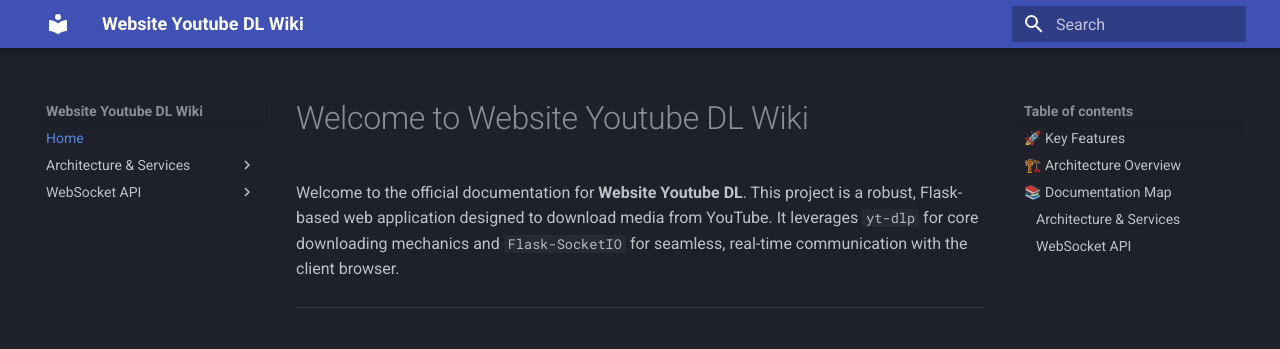
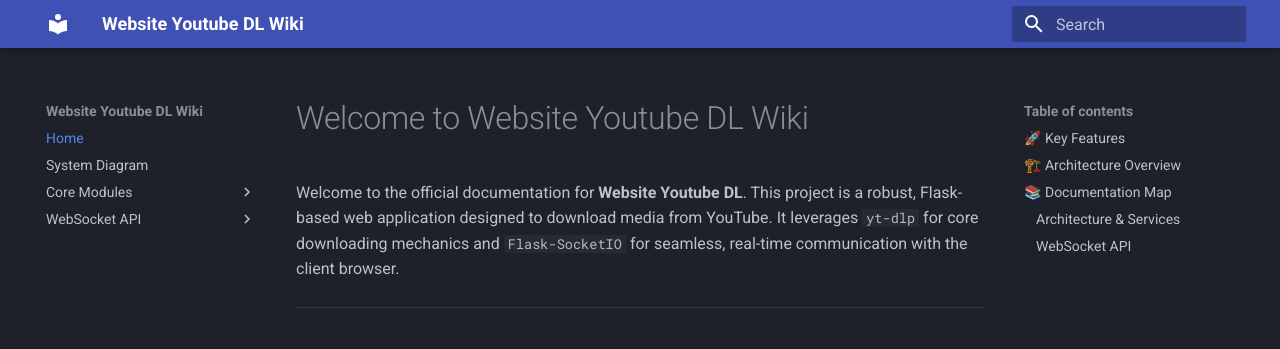
Before and after one commit to rszczygielski/website_youtube_dl, an MkDocs documentation site: the page built from docs/index.md, in a window 1280 px wide. Shown: the top 349 px of the page. Built offline with MkDocs 1.6.1 and Material for MkDocs 9.7.7, drawn with Linux system fonts in a browser that asks for light colours.

Commit message:
feat: add automated digarm fo mkdocs

```diff
--- a/mkdocs.yml
+++ b/mkdocs.yml
@@ -8,9 +8,17 @@
   - search
   - mkdocstrings
 
+markdown_extensions:
+  - pymdownx.superfences:
+      custom_fences:
+        - name: mermaid
+          class: mermaid
+          format: !!python/name:pymdownx.superfences.fence_code_format
+
 nav:
   - Home: index.md
-  - Architecture & Services:
+  - System Diagram: architecture.md
+  - Core Modules:
     - YouTube Core Engine: code/youtube_dl.md
     - Downloader Service: code/downloader_service.md
     - Config Manager: code/config.md
```
Also changed, not shown: 1 other file.
